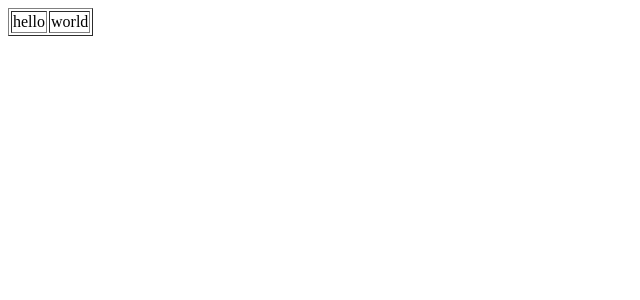
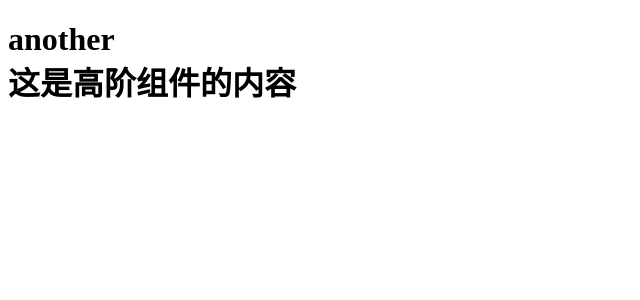
Before and after one commit to 2016035743013/react-senior-guidance, a React (Create React App) app: page / in a window 1280 px wide. Shown: the top 300 px of the page, without its empty margins (0-640 px from the left). Built offline with nearby package versions, Linux system fonts and the light colour scheme.

Commit message:
高阶组件，装饰器

```diff
--- /dev/null
+++ b/config-overrides.js
@@ -0,0 +1,12 @@
+// module.exports = (configs) => {
+//     //如果没有使用customiza-cra 那么就在这可以对config进行配置
+//     return configs;
+// }
+
+const {
+    override,
+    addDecoratorsLegacy
+} = require("customize-cra");
+module.exports = override(
+    addDecoratorsLegacy()
+)
--- /dev/null
+++ b/src/Another.js
@@ -0,0 +1,33 @@
+import React from 'react'
+import { withCopyRight } from './copyRight'
+
+
+// 让cra支持@装饰器写法
+// 1.不管你是要配置什么，我们最好的方式是使用react-app-rewired这个包来对cra创建的项目进行轻微的配置调整
+// 2.安装好之后，在package.json里吧scripts里的react-scripts替换成react-app-rewired
+// 3.在根目录下创建一个config-overrides.js
+// // module.exports = (configs) => {
+//     //如果没有使用customiza-cra 那么就在这可以对config进行配置
+//     return configs;
+// }
+// 4.如果想要配置更方便，可以在安装customize-cra，然后把config-overrides.js改成这样
+// const {
+//     override,
+//     addDecoratorsLegacy
+// } = require("customize-cra");
+// module.exports = override(
+//     addDecoratorsLegacy()
+// )
+
+
+@withCopyRight
+class Another extends React.Component {
+    render() {
+        return (
+            <div>
+                {this.props.name}
+            </div>
+        )
+    }
+}
+export default Another;
--- a/src/App.js
+++ b/src/App.js
@@ -1,21 +1,7 @@
 import React, { Component, Fragment } from 'react'
 
-
-
-function TrItems(props) {
-    return (
-        <Fragment>
-            <td>
-                hello
-            </td>
-            <td>
-                world
-            </td>
-        </Fragment>
-    )
-}
-
-export default class App extends Component {
+import Another from './Another'
+class App extends Component {
     constructor() {
         super();
     }
@@ -23,13 +9,10 @@ export default class App extends Component {
     render() {
 
         return (
-            <table border='1px solid black'>
-                <tr>
-                    <TrItems />
-                </tr>
-            </table>
+            <div>
+                <Another name='another' />
+            </div>
         )
     }
-    componentDidMount() {
-    }
 }
+export default App
--- /dev/null
+++ b/src/copyRight.js
@@ -0,0 +1,17 @@
+import React from 'react';
+
+const withCopyRight = (YourComponent) => {
+    return class WithCoypRight extends React.Component {
+
+        render() {
+            console.log(this.props);
+            return (
+                <h1>
+                    <YourComponent {...this.props} />
+                    这是高阶组件的内容
+                </h1>
+            )
+        }
+    }
+}
+export { withCopyRight }
```
Also changed, not shown: package.json (+7 -3 lines).
